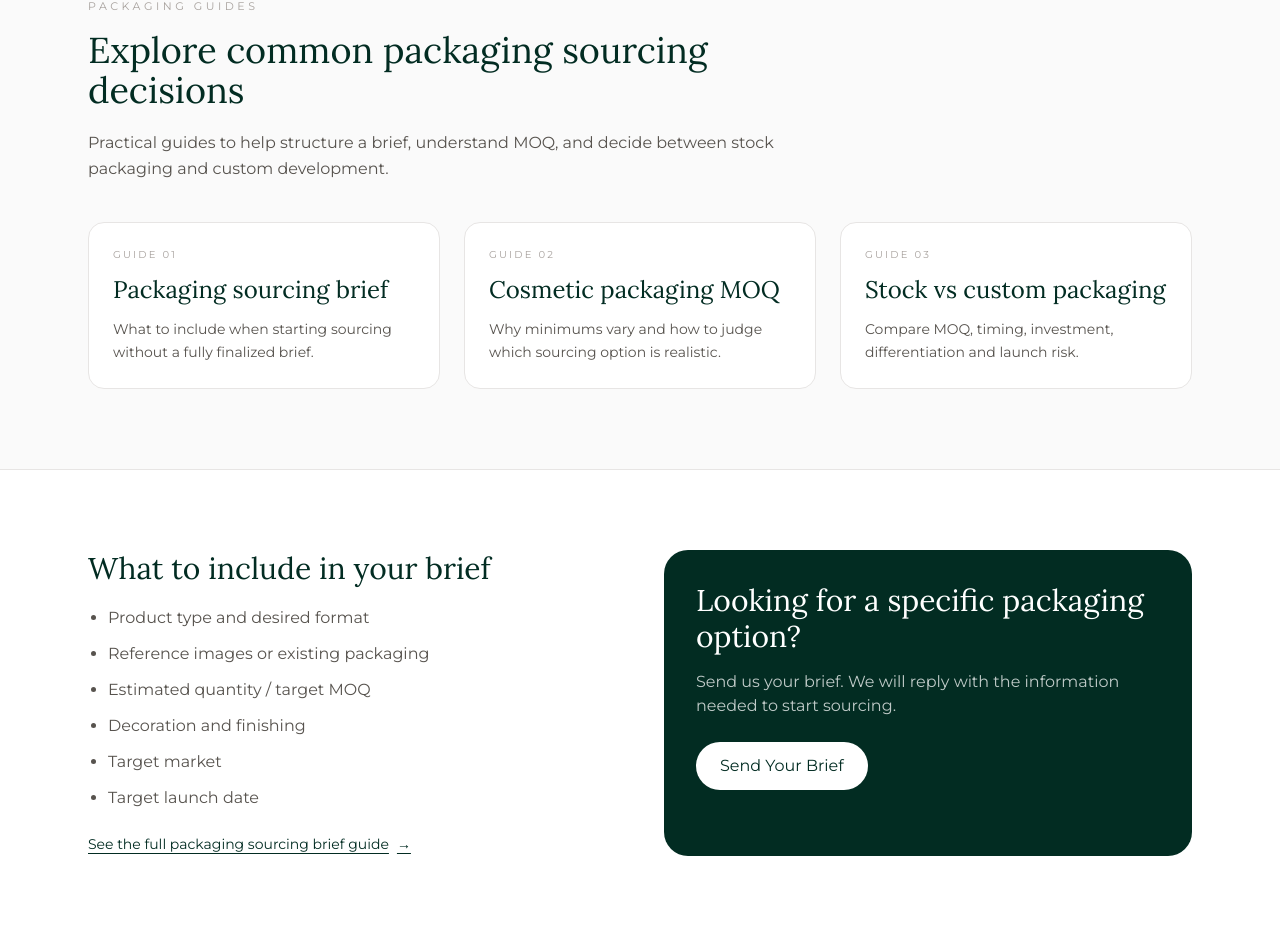
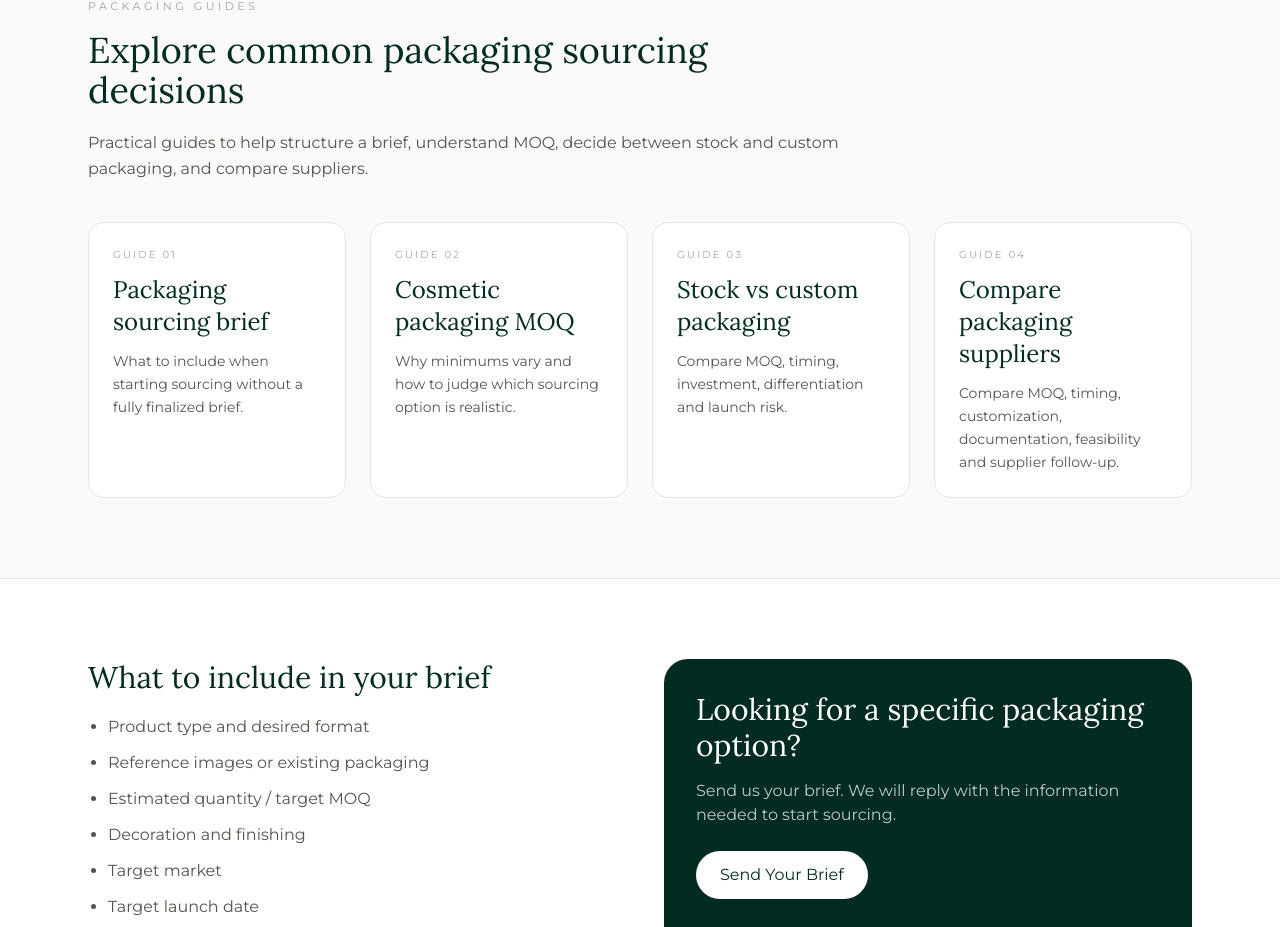
Before and after one commit to cathy6140/-Elmvale-Global-.github.io, a React (Vite) app: page /sourcing in a window 1280 px wide. Shown: the part 1015-1942 px from the top of the page. Built offline with nearby package versions, Linux system fonts and the light colour scheme.

Commit message:
Add supplier comparison guide to sourcing hub

```diff
--- a/src/pages/Sourcing.tsx
+++ b/src/pages/Sourcing.tsx
@@ -62,11 +62,11 @@ const Sourcing: React.FC = () => {
             </h2>
             <p className="text-stone-600 leading-relaxed">
               {fr
-                ? "Des guides pratiques pour cadrer un brief, comprendre les MOQ et choisir entre une référence stock et un développement custom."
-                : "Practical guides to help structure a brief, understand MOQ, and decide between stock packaging and custom development."}
+                ? "Des guides pratiques pour cadrer un brief, comprendre les MOQ, choisir entre stock et custom, puis comparer des fournisseurs."
+                : "Practical guides to help structure a brief, understand MOQ, decide between stock and custom packaging, and compare suppliers."}
             </p>
           </div>
-          <div className="grid md:grid-cols-3 gap-6">
+          <div className="grid md:grid-cols-2 lg:grid-cols-4 gap-6">
             <Link to={localizedPath("/packaging-sourcing-brief", language)} className="bg-white border border-stone-200 rounded-2xl p-6 hover:shadow-md transition">
               <p className="uppercase text-[10px] tracking-[0.22em] text-stone-400 mb-3">{fr ? "GUIDE 01" : "GUIDE 01"}</p>
               <h3 className="font-serif text-2xl text-brand-dark mb-3">{fr ? "Brief sourcing packaging" : "Packaging sourcing brief"}</h3>
@@ -81,6 +81,11 @@ const Sourcing: React.FC = () => {
               <p className="uppercase text-[10px] tracking-[0.22em] text-stone-400 mb-3">{fr ? "GUIDE 03" : "GUIDE 03"}</p>
               <h3 className="font-serif text-2xl text-brand-dark mb-3">{fr ? "Stock vs custom" : "Stock vs custom packaging"}</h3>
               <p className="text-sm text-stone-600 leading-relaxed">{fr ? "Comparer MOQ, délai, investissement, différenciation et risque de lancement." : "Compare MOQ, timing, investment, differentiation and launch risk."}</p>
+            </Link>
+            <Link to={localizedPath("/compare-cosmetic-packaging-suppliers", language)} className="bg-white border border-stone-200 rounded-2xl p-6 hover:shadow-md transition">
+              <p className="uppercase text-[10px] tracking-[0.22em] text-stone-400 mb-3">{fr ? "GUIDE 04" : "GUIDE 04"}</p>
+              <h3 className="font-serif text-2xl text-brand-dark mb-3">{fr ? "Comparer les fournisseurs" : "Compare packaging suppliers"}</h3>
+              <p className="text-sm text-stone-600 leading-relaxed">{fr ? "Comparer MOQ, délais, personnalisation, documentation, faisabilité et suivi." : "Compare MOQ, timing, customization, documentation, feasibility and supplier follow-up."}</p>
             </Link>
           </div>
         </div>
```
